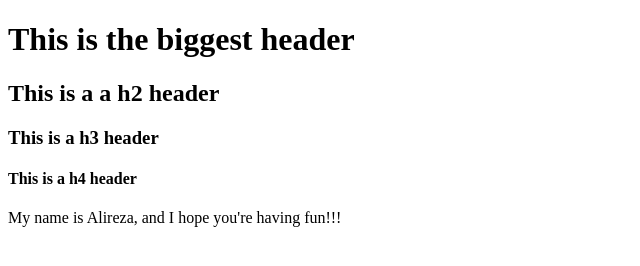
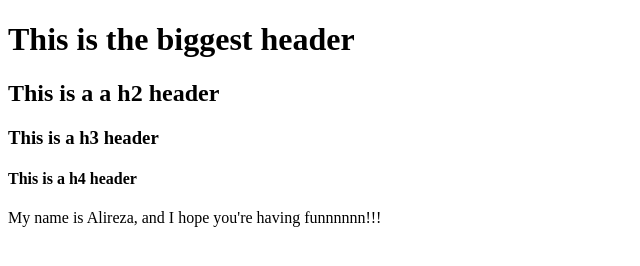
Before and after one commit to salirezav/XR_course, a plain HTML site: page index.html in a window 1280 px wide. Shown: the full height of the page, 0-640 px from the left. Drawn offline with Linux system fonts and the light colour scheme.

Commit message:
Fix typo in greeting message and add launch configuration for Chrome

```diff
--- a/index.html
+++ b/index.html
@@ -11,7 +11,7 @@
     <h3> This is a h3 header </h3>
     <h4> This is a h4 header </h4>
 
-    My name is Alireza, and I hope you're having fun!!!
+    My name is Alireza, and I hope you're having funnnnnn!!!
 </body>
 
 </html>
```
